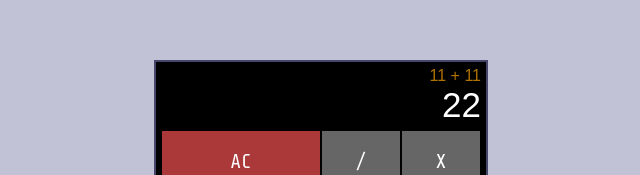
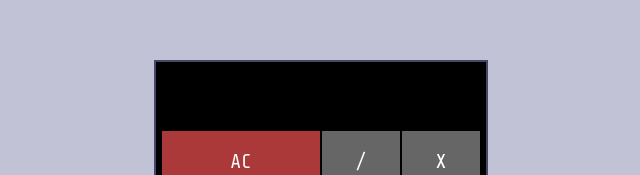
Before and after one commit to EmilBabazade/Calculator, a React (Create React App) app: page / in a window 1280 px wide. Shown: the part 143-318 px from the top of the page, without its empty margins (319-959 px from the left). Built offline with nearby package versions, Linux system fonts and the light colour scheme; a web font is replaced by a local one.

Commit message:
pad visual bugs

```diff
--- a/src/calculator/Calculator.js
+++ b/src/calculator/Calculator.js
@@ -1,4 +1,4 @@
-import React from 'react'
+import React, {useState} from 'react'
 import {createUseStyles} from 'react-jss'
 import Pad from './Pad'
 
@@ -41,6 +41,14 @@ const useStyles = createUseStyles({
 })
 
 const Calculator = () => {
+    const [input, setInput] = useState('')
+    const [operation, setOperation] = useState('')
+    const [display, setDisplay] = useState('')
+
+    const handleClick = (evt) => {
+        console.log(evt.target.value)
+    }
+
     const styles = useStyles()
 
     const numberBG = '#4d4d4d'
@@ -50,11 +58,11 @@ const Calculator = () => {
     return(
         <div className={styles.calculator}>
             <div className={styles.display}>
-                <div className={styles.output}>11 + 11</div>
-                <div className={styles.input}>22</div>
+                <div className={styles.output}>{display}</div>
+                <div className={styles.input}>{input}</div>
             </div>
 
-            <Pad bg={acBG} character='AC' column='1/3' row='2' color={FONT_COLOR} />
+            <Pad bg={acBG} onClick={handleClick} character='AC' column='1/3' row='2' color={FONT_COLOR} />
             <Pad bg={operationBG} character='/' column='3' row='2' color={FONT_COLOR} />
             <Pad bg={operationBG} character='X' column='4' row='2' color={FONT_COLOR} />
 
--- a/src/calculator/Pad.js
+++ b/src/calculator/Pad.js
@@ -13,6 +13,8 @@ const useStyles = createUseStyles({
         justifyContent: 'center',
         alignItems: 'center',
         margin: 1,
+        cursor: 'pointer',
+        userSelect: 'none',
 
         '&:hover': {
             margin: 0,
```
